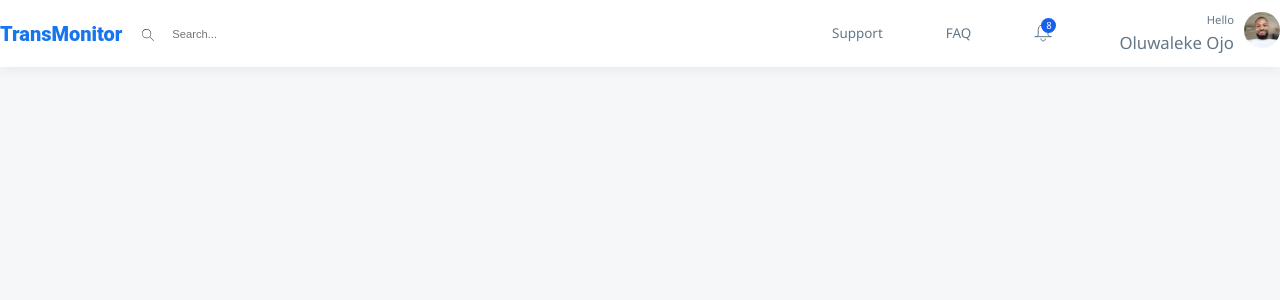
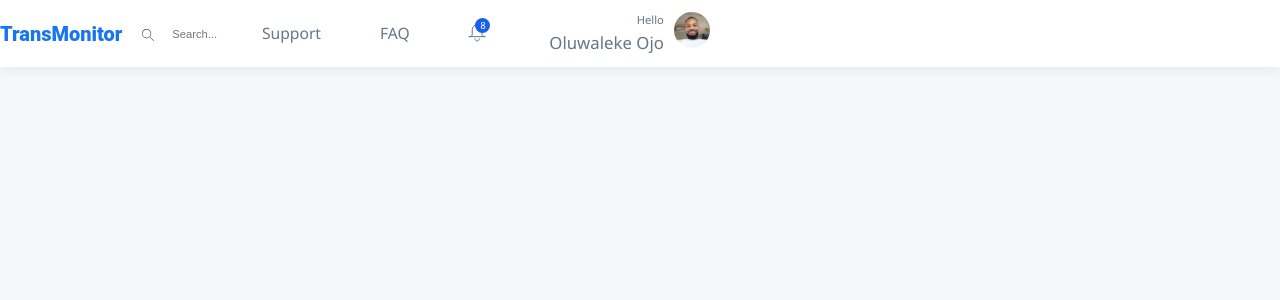
Before and after one commit to ThaLeprechaun/Transmonitor, a React (Create React App) app: page / in a window 1280 px wide. Shown: the top 300 px of the page. Built offline with nearby package versions, Linux system fonts and the light colour scheme.

Commit message:
Modify nav container to fit screen width

```diff
--- a/src/views/Nav/nav.css
+++ b/src/views/Nav/nav.css
@@ -1,7 +1,4 @@
-.nav__container--content{
-  display: flex;
-  justify-content: space-between;
-  align-items: center;
+.nav__container{
   height: 6rem;
   background-color: #fff;
   box-shadow: 0px 4px 10px rgba(79, 79, 79, 0.07);
@@ -9,6 +6,13 @@
   position: sticky;
   top: 0;
   z-index: 2;
+  display: flex;
+  align-items: center;
+}
+.nav__container--content{
+  display: flex;
+  justify-content: space-between;
+  align-items: center;
 }
 .nav__items--left{
   display: flex;
@@ -55,7 +59,7 @@
   align-items: center;
   width: 40rem;
   padding: none;
-  font-size: 1.2rem;
+  font-size: 1.4rem;
   color: #647787;
   font-family: 'Segoe UI', sans-serif;
 }
```
